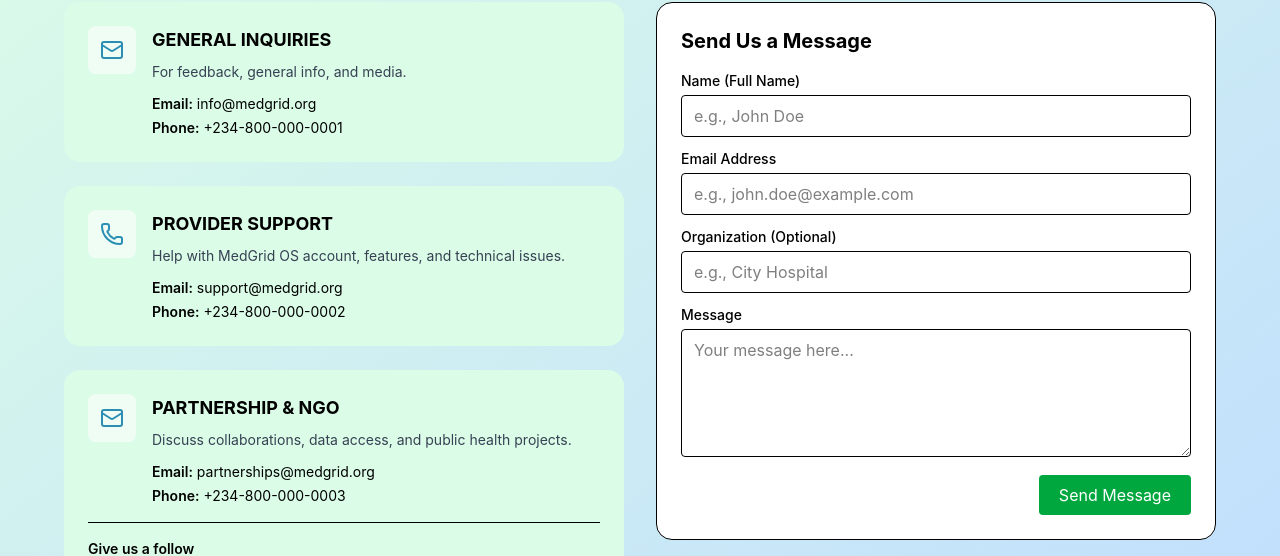
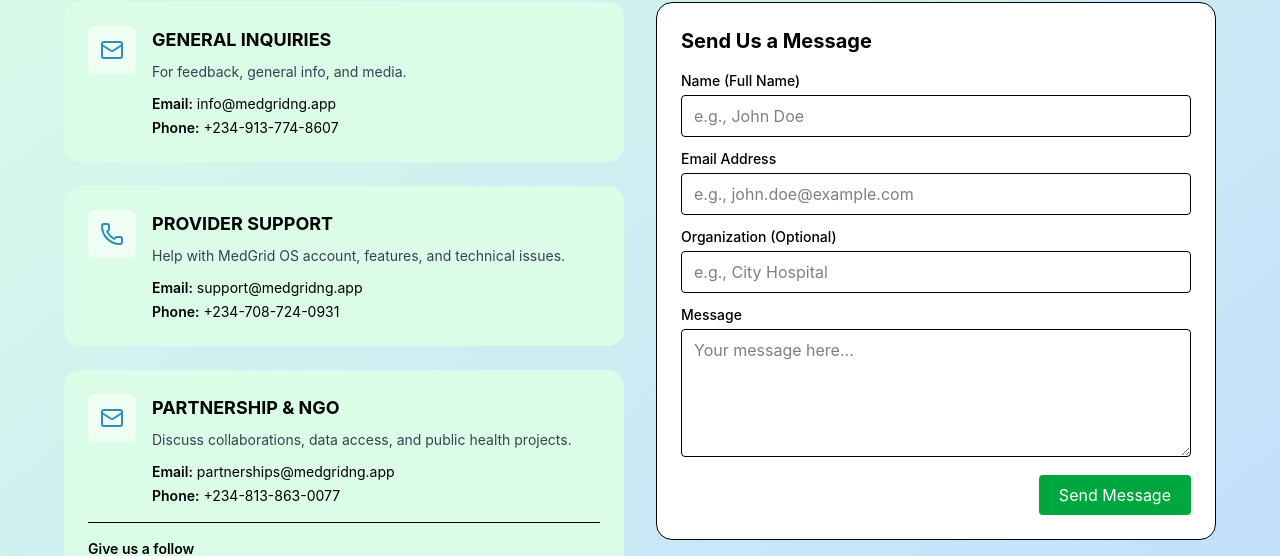
Before and after one commit to Okolohope/Medgrid, a React (Vite) app in the folder Medgrid/: page /contact in a window 1280 px wide. Shown: the part 250-806 px from the top of the page. Built offline with nearby package versions, Linux system fonts and the light colour scheme.

Commit message:
fix: update contact information and WhatsApp link in Contact component

```diff
--- a/Medgrid/src/pages/Contact.jsx
+++ b/Medgrid/src/pages/Contact.jsx
@@ -88,8 +88,8 @@
                 <div>
                   <h3 className="font-bold text-lg">GENERAL INQUIRIES</h3>
                   <p className="text-sm text-gray-700 mt-2">For feedback, general info, and media.</p>
-                  <p className="mt-3 text-sm text-black"><span className="font-semibold">Email:</span> info@medgrid.org</p>
-                  <p className="mt-1 text-sm text-black"><span className="font-semibold">Phone:</span> +234-800-000-0001</p>
+                  <p className="mt-3 text-sm text-black"><span className="font-semibold">Email:</span> info@medgridng.app</p>
+                  <p className="mt-1 text-sm text-black"><span className="font-semibold">Phone:</span> +234-913-774-8607</p>
                 </div>
               </div>
             </div>
@@ -102,8 +102,8 @@
                 <div>
                   <h3 className="font-bold text-lg">PROVIDER SUPPORT</h3>
                   <p className="text-sm text-gray-700 mt-2">Help with MedGrid OS account, features, and technical issues.</p>
-                  <p className="mt-3 text-sm text-black"><span className="font-semibold">Email:</span> support@medgrid.org</p>
-                  <p className="mt-1 text-sm text-black"><span className="font-semibold">Phone:</span> +234-800-000-0002</p>
+                  <p className="mt-3 text-sm text-black"><span className="font-semibold">Email:</span> support@medgridng.app</p>
+                  <p className="mt-1 text-sm text-black"><span className="font-semibold">Phone:</span> +234-708-724-0931</p>
                 </div>
               </div>
             </div>
@@ -116,8 +116,8 @@
                 <div>
                   <h3 className="font-bold text-lg">PARTNERSHIP & NGO</h3>
                   <p className="text-sm text-gray-700 mt-2">Discuss collaborations, data access, and public health projects.</p>
-                  <p className="mt-3 text-sm text-black"><span className="font-semibold">Email:</span> partnerships@medgrid.org</p>
-                  <p className="mt-1 text-sm text-black"><span className="font-semibold">Phone:</span> +234-800-000-0003</p>
+                  <p className="mt-3 text-sm text-black"><span className="font-semibold">Email:</span> partnerships@medgridng.app</p>
+                  <p className="mt-1 text-sm text-black"><span className="font-semibold">Phone:</span> +234-813-863-0077</p>
                 </div>
               </div>
 
@@ -138,7 +138,7 @@
 
                 <div className="mt-4">
                   <p className="text-sm font-semibold">Message us on WhatsApp</p>
-                  <a href="https://wa.me/2348000000001" target="_blank" rel="noopener noreferrer" className="inline-flex items-center gap-2 mt-2 px-4 py-2 bg-green-600 hover:bg-green-700 text-white rounded">
+                  <a href="https://wa.me/234813863007" target="_blank" rel="noopener noreferrer" className="inline-flex items-center gap-2 mt-2 px-4 py-2 bg-green-600 hover:bg-green-700 text-white rounded">
                     <img src={WhatsAppSvg} alt="WhatsApp" className="h-10 w-10 " />
                     <span>Message us on WhatsApp</span>
                   </a>
```
